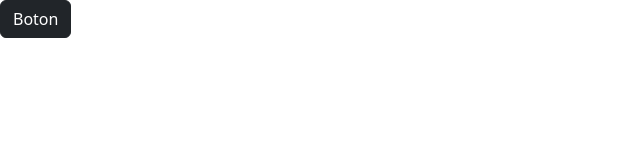
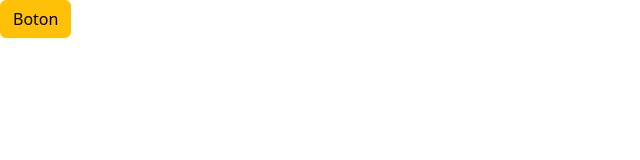
Before and after one commit to CodoLeal/Estudio, a plain HTML site: page index.html in a window 1280 px wide. Shown: the whole page, without its empty margins (0-640 px from the left). Drawn offline with nearby package versions, Linux system fonts and the light colour scheme.

```diff
--- a/index.html
+++ b/index.html
@@ -11,7 +11,7 @@
 
     </header>
     <main>
-<button class="btn btn-dark" type="submit">Boton</button>
+<button class="btn btn-warning" type="submit">Boton</button>
     </main>
 </body>
 </html>
```
